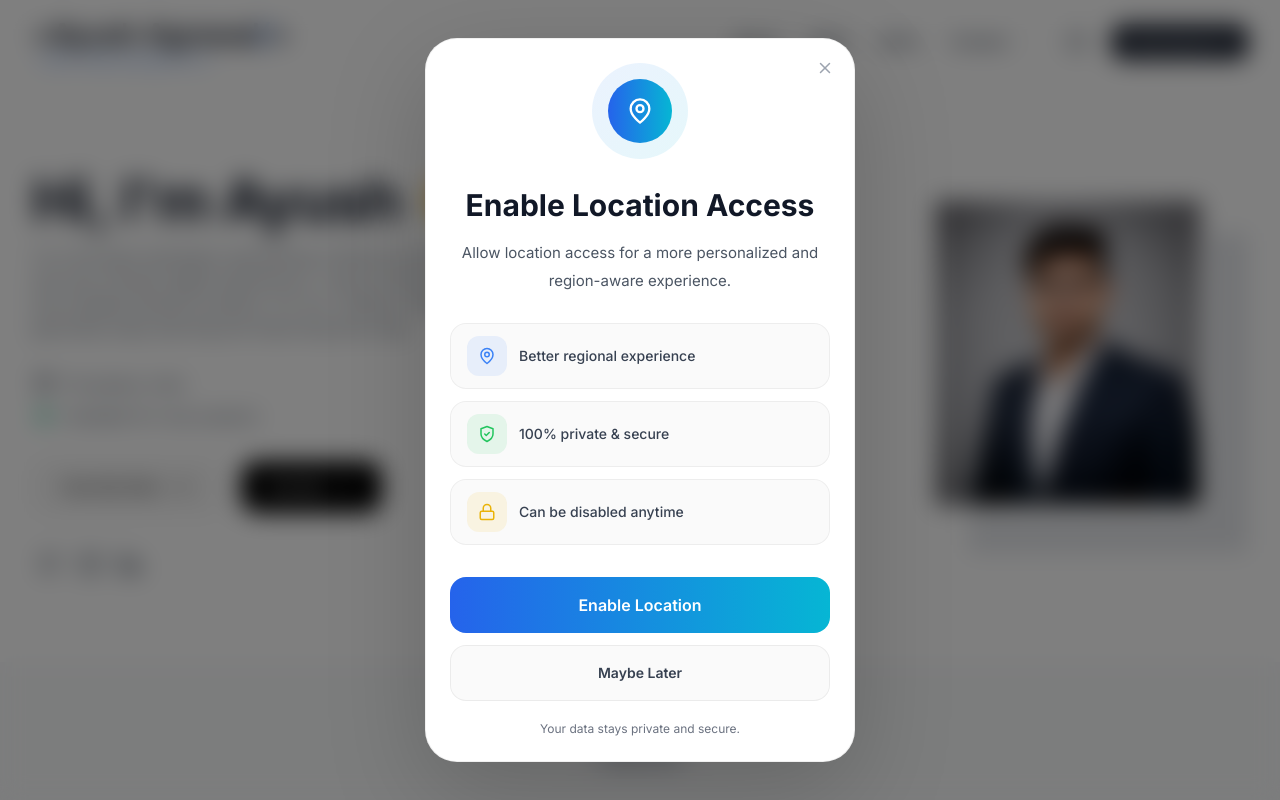
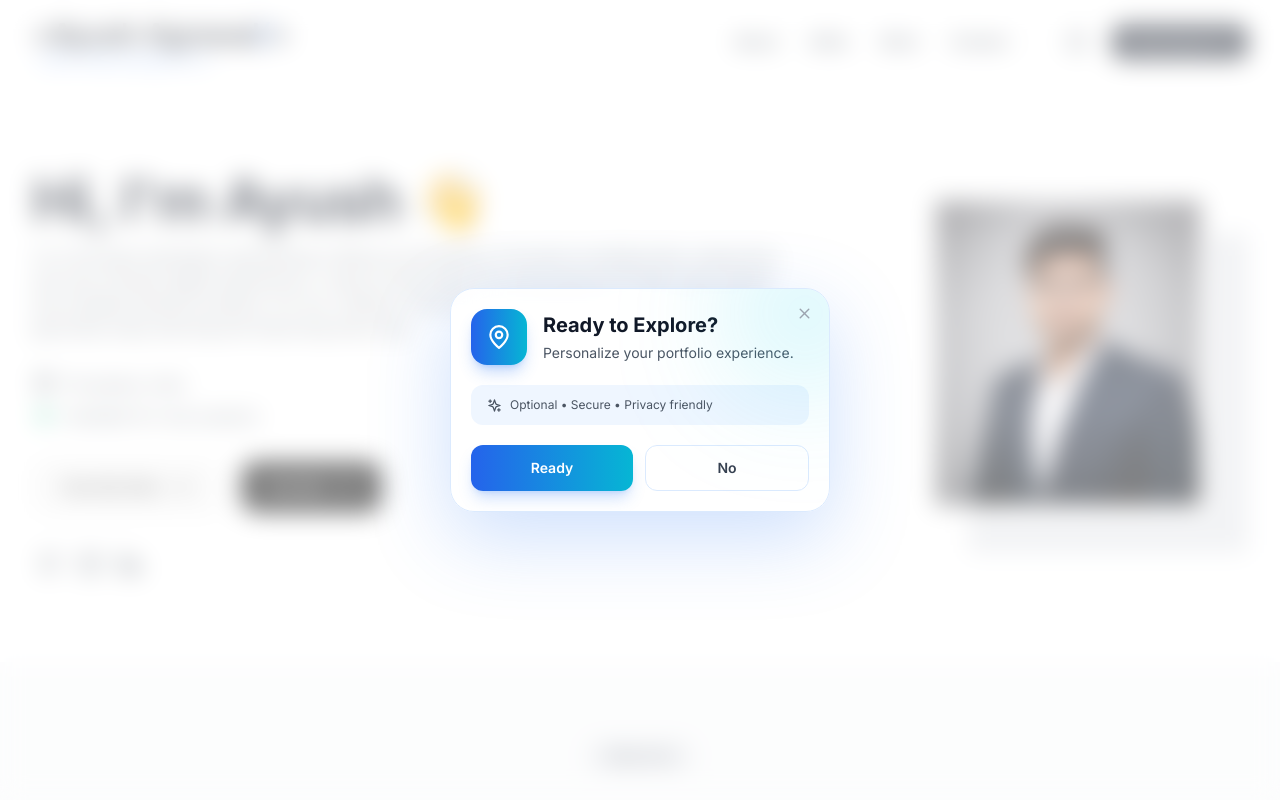
Before and after one commit to ayu-sh912/My_Portfolio, a Next.js app: page / in a window 1280 px wide. Shown: the top 800 px of the page. Built offline with nearby package versions, Linux system fonts and the light colour scheme.

Commit message:
Updated Flashbox UI

```diff
--- a/src/components/visitor-tracker.tsx
+++ b/src/components/visitor-tracker.tsx
@@ -4,14 +4,17 @@ import { useEffect, useState } from 'react';
 
 import {
   MapPin,
-  ShieldCheck,
-  Lock,
+  Sparkles,
   X,
 } from 'lucide-react';
 
-const TRACK_INTERVAL = 24 * 60 * 60 * 1000;
+
+const TRACK_INTERVAL =
+  24 * 60 * 60 * 1000;
+
 
 export default function VisitorTracker() {
+
   const [showPopup, setShowPopup] =
     useState(false);
 
@@ -23,411 +26,538 @@ export default function VisitorTracker() {
 
     const lastTracked =
       localStorage.getItem(
-        'visitor_tracked_at'
+        'aa_visitor_tracked_at'
       );
 
-    // prevent spam
+// If we've tracked the visitor recently, don't show the popup
     if (
       lastTracked &&
-      Date.now() - Number(lastTracked) <
+      Date.now() -
+      Number(lastTracked)
+      <
       TRACK_INTERVAL
     ) {
       return;
     }
 
-    const timer = setTimeout(() => {
+// Show the popup after a short delay
+    const timer =
+      setTimeout(() => {
         setShowPopup(true);
       }, 1800);
 
-    return () => clearTimeout(timer);
+    return () =>
+      clearTimeout(timer);
+
   }, []);
 
-  // SEND DATA
-  const sendVisitorData = async (
-    latitude: number | null,
-    longitude: number | null
-  ) => {
+  const sendVisitorData = async ({
+    latitude,
+    longitude,
+    accuracy,
+  }: {
+    latitude:number | null;
+    longitude:number | null;
+    accuracy:number | null;
+  }) => {
     try {
-      await fetch('/api/visitor', {
-        method: 'POST',
-
-        headers: {
-          'Content-Type': 'application/json',
+      await fetch('/api/visitor',{
+          method:'POST',
+          headers:{
+            'Content-Type':
+              'application/json',
           },
 
-        body: JSON.stringify({
+          body:JSON.stringify({
             latitude,
             longitude,
+            accuracy,
 
             timezone:
-            Intl.DateTimeFormat().resolvedOptions()
+              Intl
+              .DateTimeFormat()
+              .resolvedOptions()
               .timeZone,
 
             referrer:
-            document.referrer || 'Direct',
+              document.referrer ||
+              'Direct',
 
             userAgent:
               navigator.userAgent,
           }),
-      });
+        }
+      );
 
-      // save timestamp
       localStorage.setItem(
-        'visitor_tracked_at',
+        'aa_visitor_tracked_at',
         Date.now().toString()
       );
-    } catch (error) {
-      console.error(error);
+    } catch(error){
+      console.error(
+        'Visitor Tracking Error:',
+        error
+      );
     }
   };
 
-  // ALLOW
   const handleAllow = async () => {
+    localStorage.setItem(
+      'location_permission_handled',
+      'true'
+    );
+
     setShowPopup(false);
 
-    if (!navigator.geolocation) {
-      await sendVisitorData(null, null);
+    if(!navigator.geolocation){
+      await sendVisitorData({
+        latitude:null,
+        longitude:null,
+        accuracy:null,
+      });
       return;
     }
 
-    navigator.geolocation.getCurrentPosition(
-      async (position) => {
-        await sendVisitorData(
+    navigator.geolocation
+    .getCurrentPosition(
+      async(position)=>{
+        await sendVisitorData({
+          latitude:
             position.coords.latitude,
-          position.coords.longitude
-        );
+          longitude:
+            position.coords.longitude,
+          accuracy:
+            position.coords.accuracy,
+        });
       },
 
-      async (error) => {
-        console.error(error);
-
-        // still send metadata
-        await sendVisitorData(null, null);
+      async()=>{
+        await sendVisitorData({
+          latitude:null,
+          longitude:null,
+          accuracy:null,
+        });
       },
-
       {
-        enableHighAccuracy: true,
-        timeout: 15000,
-        maximumAge: 0,
+        enableHighAccuracy:true,
+        timeout:15000,
+        maximumAge:0,
       }
     );
   };
 
-  // SKIP
-  const handleSkip = async () => {
+  const handleSkip = async()=>{
+    localStorage.setItem(
+      'location_permission_handled',
+      'true'
+    );
+
     setShowPopup(false);
 
-    await sendVisitorData(null, null);
+    await sendVisitorData({
+      latitude:null,
+      longitude:null,
+      accuracy:null,
+    });
   };
 
-  if (!mounted || !showPopup)
+  if(
+    !mounted ||
+    !showPopup
+  )
   return null;
 
   return (
     <>
-      {/* BACKDROP */}
+      {/* BLUR BACKDROP */}
       <div
         className="
           fixed
           inset-0
           z-[9998]
-          bg-black/50
+
+          bg-white/50
           backdrop-blur-md
+
+          dark:bg-black/50
         "
       />
 
-      {/* MODAL */}
+
+
+      {/* FLASH CARD */}
       <div
         className="
           fixed
           left-1/2
           top-1/2
+
           z-[9999]
 
-          w-[92%]
-          max-w-[430px]
+          w-[90%]
+          max-w-[380px]
 
           -translate-x-1/2
           -translate-y-1/2
+
+          animate-in
+          zoom-in-95
+          duration-300
         "
       >
+
+
         <div
           className="
             relative
             overflow-hidden
 
-            rounded-[32px]
+            rounded-[24px]
 
             border
-            border-black/[0.06]
+            border-blue-100
 
-            bg-white
+            bg-white/90
 
-            p-6
+            p-5
 
-            shadow-[0_30px_100px_rgba(0,0,0,0.18)]
+            shadow-[0_25px_80px_rgba(59,130,246,0.25)]
+
+            backdrop-blur-xl
+
 
             dark:border-white/[0.08]
-            dark:bg-[#020817]
+
+            dark:bg-[#071120]/95
+
+            dark:shadow-[0_25px_80px_rgba(0,0,0,0.35)]
           "
         >
-          {/* CLOSE */}
+
+
+          {/* Glow */}
+          <div
+            className="
+              absolute
+              -right-10
+              -top-10
+
+              h-32
+              w-32
+
+              rounded-full
+
+              bg-cyan-400/30
+
+              blur-3xl
+
+
+              dark:bg-blue-500/20
+            "
+          />
+
+
+
+          {/* Close */}
           <button
             onClick={handleSkip}
+
             className="
               absolute
-              right-5
-              top-5
+              right-4
+              top-4
 
               text-gray-400
 
-              transition-all
-              duration-300
+              transition
 
-              hover:rotate-90
-              hover:text-gray-600
+              hover:text-gray-800
 
               dark:hover:text-white
             "
           >
-            <X size={18} />
+
+            <X size={17}/>
+
           </button>
 
-          {/* ICON */}
+
+
+
+          {/* Header */}
+
           <div
             className="
-              mx-auto
+              flex
+              items-center
+              gap-4
+            "
+          >
 
+
+            <div
+              className="
                 flex
-              h-24
-              w-24
+
+                h-14
+                w-14
+
+                shrink-0
+
                 items-center
                 justify-center
 
-              rounded-full
 
-              bg-gradient-to-br
-              from-blue-500/10
-              to-cyan-500/10
-            "
-          >
-            <div
-              className="
-                flex
-                h-16
-                w-16
-                items-center
-                justify-center
+                rounded-2xl
 
-                rounded-full
 
                 bg-gradient-to-r
+
                 from-blue-600
                 to-cyan-500
 
+
                 text-white
+
+
+                shadow-lg
+                shadow-blue-500/30
               "
             >
-              <MapPin size={28} />
-            </div>
+
+              <MapPin size={26}/>
+
             </div>
 
-          {/* TITLE */}
+
+
+
+            <div>
+
+
               <h2
                 className="
-              mt-7
-              text-center
-              text-3xl
+                  text-xl
+
                   font-bold
 
+
                   text-gray-900
+
 
                   dark:text-white
                 "
               >
-            Enable Location Access
+
+                Ready to Explore?
+
               </h2>
 
-          {/* DESC */}
+
+
               <p
                 className="
-              mt-4
-              text-center
-              text-[15px]
-              leading-7
+                  mt-1
+
+                  text-sm
+
+                  leading-5
+
 
                   text-gray-600
+
 
                   dark:text-gray-400
                 "
               >
-            Allow location access for a more
-            personalized and region-aware
+
+                Personalize your portfolio
                 experience.
+
               </p>
 
-          {/* FEATURES */}
-          <div className="mt-7 space-y-3">
 
-            <Feature
-              icon={
-                <MapPin size={18} />
-              }
-              color="blue"
-              text="Better regional experience"
-            />
-
-            <Feature
-              icon={
-                <ShieldCheck size={18} />
-              }
-              color="green"
-              text="100% private & secure"
-            />
-
-            <Feature
-              icon={<Lock size={18} />}
-              color="yellow"
-              text="Can be disabled anytime"
-            />
             </div>
 
-          {/* BUTTONS */}
-          <div className="mt-8 flex flex-col gap-3">
 
-            <button
-              onClick={handleAllow}
-              className="
-                h-14
-                rounded-2xl
-
-                bg-gradient-to-r
-                from-blue-600
-                to-cyan-500
-
-                text-base
-                font-semibold
-                text-white
-
-                transition-all
-                duration-300
-
-                hover:scale-[1.02]
-              "
-            >
-              Enable Location
-            </button>
-
-            <button
-              onClick={handleSkip}
-              className="
-                h-14
-                rounded-2xl
-
-                border
-                border-black/[0.06]
-
-                bg-black/[0.02]
-
-                text-sm
-                font-semibold
-
-                text-gray-700
-
-                transition-all
-                duration-300
-
-                hover:bg-black/[0.04]
-
-                dark:border-white/[0.06]
-                dark:bg-white/[0.03]
-                dark:text-gray-300
-              "
-            >
-              Maybe Later
-            </button>
           </div>
 
-          <p
+
+
+
+
+
+          {/* Small info */}
+
+          <div
             className="
               mt-5
-              text-center
-              text-xs
 
-              text-gray-500
-            "
-          >
-            Your data stays private and secure.
-          </p>
-        </div>
-      </div>
-    </>
-  );
-}
-
-function Feature({
-  icon,
-  text,
-  color,
-}: {
-  icon: React.ReactNode;
-  text: string;
-  color: string;
-}) {
-  return (
-    <div
-      className="
               flex
               items-center
-        gap-3
+              gap-2
 
-        rounded-2xl
+              rounded-xl
 
-        border
-        border-black/[0.05]
-
-        bg-black/[0.02]
+              bg-blue-50
 
               px-4
               py-3
 
-        dark:border-white/[0.06]
-        dark:bg-white/[0.03]
+
+              text-xs
+
+
+              text-gray-600
+
+
+
+              dark:bg-white/[0.04]
+
+              dark:text-gray-400
             "
           >
+
+            <Sparkles size={15}/>
+
+
+            Optional • Secure • Privacy friendly
+
+
+          </div>
+
+
+
+
+
+
+          {/* Buttons */}
+
+
           <div
-        className={`
+            className="
+              mt-5
+
               flex
-          h-10
-          w-10
-          items-center
-          justify-center
+
+              gap-3
+            "
+          >
+
+
+            <button
+
+              onClick={handleAllow}
+
+              className="
+                flex-1
+
                 rounded-xl
 
-          ${
-            color === 'blue'
-              ? 'bg-blue-500/10 text-blue-500'
-              : color === 'green'
-              ? 'bg-green-500/10 text-green-500'
-              : 'bg-yellow-500/10 text-yellow-500'
-          }
-        `}
+
+                bg-gradient-to-r
+
+                from-blue-600
+                to-cyan-500
+
+
+                py-3
+
+
+                text-sm
+
+                font-semibold
+
+                text-white
+
+
+                shadow-lg
+
+                shadow-blue-500/25
+
+
+                transition
+
+
+                hover:scale-[1.03]
+              "
             >
-        {icon}
-      </div>
 
-      <p
+              Ready
+
+            </button>
+
+
+
+
+
+            <button
+
+              onClick={handleSkip}
+
               className="
+                flex-1
+
+
+                rounded-xl
+
+
+                border
+
+
+                border-blue-100
+
+
+                bg-white/70
+
+
+                py-3
+
+
                 text-sm
-          font-medium
+
+                font-semibold
+
 
                 text-gray-700
 
+
+                transition
+
+
+                hover:bg-blue-50
+
+
+
+
+                dark:border-white/[0.08]
+
+
+                dark:bg-transparent
+
+
                 dark:text-gray-300
+
+
+                dark:hover:bg-white/[0.05]
               "
             >
-        {text}
-      </p>
+
+              No
+
+            </button>
+
+
+
           </div>
+
+
+
+        </div>
+
+
+      </div>
+
+    </>
   );
 }
```
Lines whose indentation alone changed are shown as unchanged.
